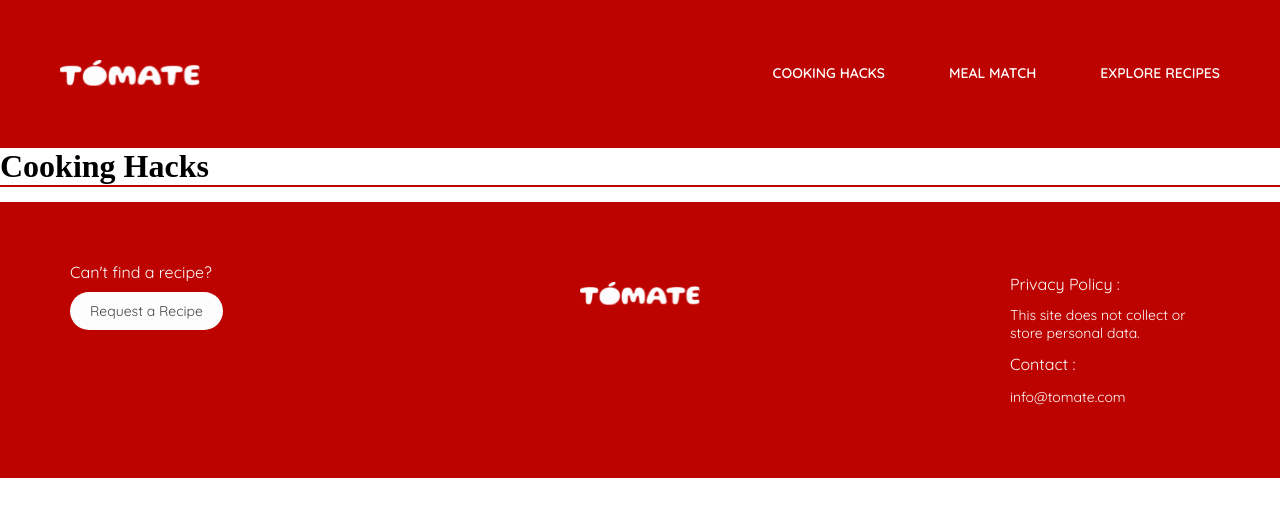
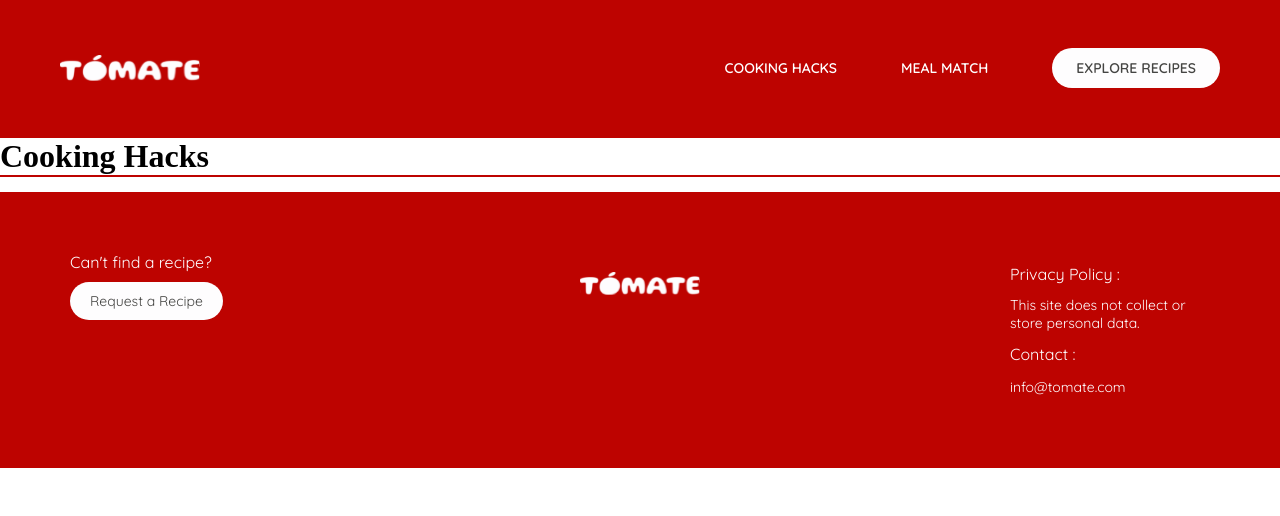
Before and after one commit to dharvi-22/tomate-fullstack, a React (Create React App) app in the folder frontend/: page /cooking-hacks in a window 1280 px wide. Shown: the top 516 px of the page. Built offline with nearby package versions, Linux system fonts and the light colour scheme; no server answers.

Commit message:
added explore button on nav

```diff
--- a/frontend/src/styles/header.scss
+++ b/frontend/src/styles/header.scss
@@ -4,7 +4,7 @@
 .header{
     width: 100%;
     border-bottom: 2px solid #BD0300;
-    padding: 4rem 1.5rem;
+    padding: 3rem 1.5rem;
     background-color: #BD0300;
 
     .nav{
@@ -74,10 +74,19 @@
         justify-content: flex-end;
         display: flex;
         width: 100%;
+        align-items:center;
         gap: 4rem !important;
 
         .silent{
-            display: block !important;
+            display:block !important;
+            background: #FEFDFE;
+            padding: 0.7rem 1.5rem;
+            border-radius: 20px;
+            text-decoration: none;
+
+            a{
+                color: #454543 !important;
+            }
         }
     }
 }
```
